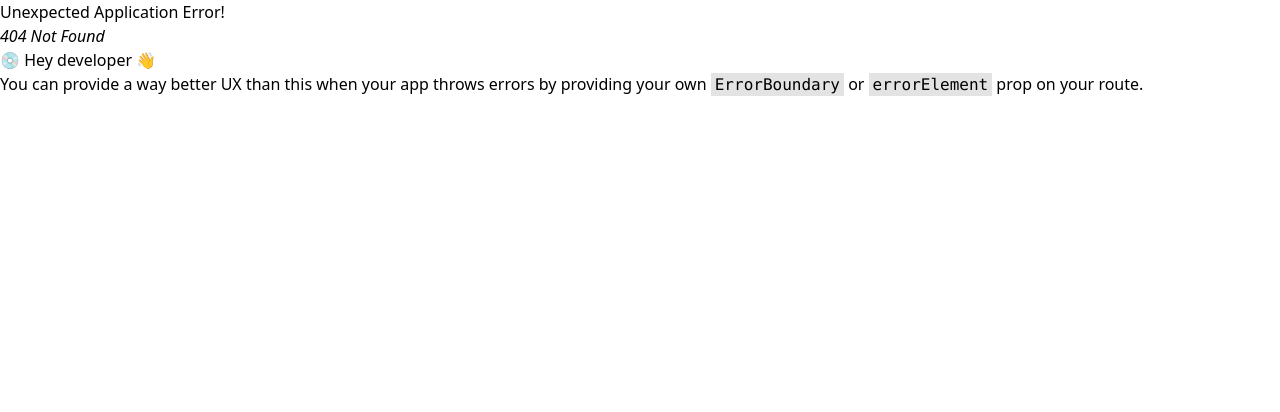
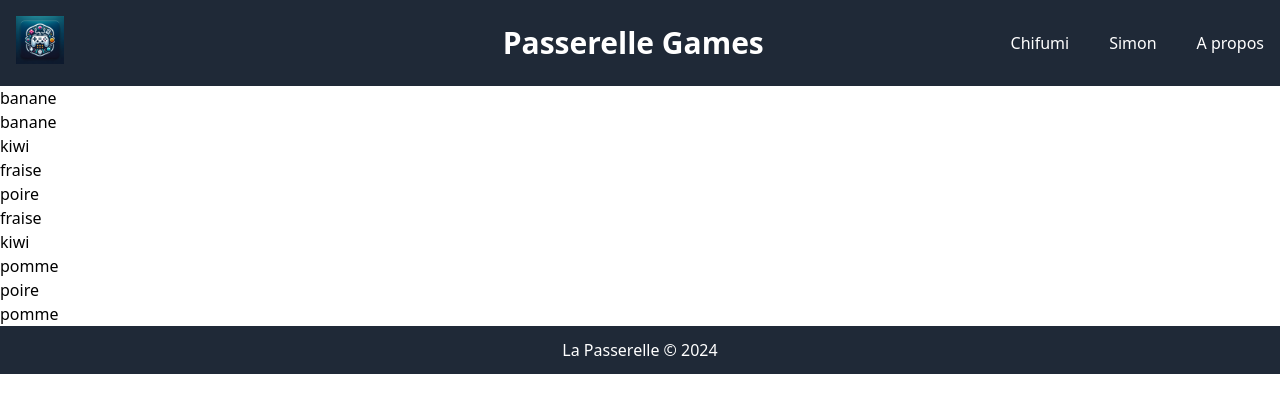
Before and after one commit to JulienPoirierWebDev/passerelle_game, a React (Vite) app in the folder games/: page /memory in a window 1280 px wide. Before the commit this address had no page. Shown: the top 412 px of the page. Built offline with nearby package versions, Linux system fonts and the light colour scheme.

Commit message:
départ memoryBoard

```diff
--- /dev/null
+++ b/games/src/components/memory/memoryBoard/MemoryBoard.jsx
@@ -0,0 +1,117 @@
+import { useState } from "react";
+
+
+function MemoryBoard() {
+
+    const cards = [
+        {
+            id: 1,
+            name: 'banane',
+            flip: false,
+            find: false
+        },
+        {
+            id: 2,
+            name: 'banane',
+            flip: false,
+            find: false
+        },
+        {
+            id: 3,
+            name: 'fraise',
+            flip: false,
+            find: false
+        },
+        {
+            id: 4,
+            name: 'fraise',
+            flip: false,
+            find: false
+        },
+        {
+            id: 5,
+            name: 'kiwi',
+            flip: false,
+            find: false
+        },
+        {
+            id: 6,
+            name: 'kiwi',
+            flip: false,
+            find: false
+        },
+        {
+            id: 7,
+            name: 'pomme',
+            flip: false,
+            find: false
+        },
+        {
+            id: 8,
+            name: 'pomme',
+            flip: false,
+            find: false
+        },
+        {
+            id: 9,
+            name: 'poire',
+            flip: false,
+            find: false
+        },
+        {
+            id: 10,
+            name: 'poire',
+            flip: false,
+            find: false
+        },
+    ]
+    const [shuffledCards, setShuffledCards] = useState(cards.sort(() => Math.random() - 0.5));
+    let choices = [];
+    let score = cards.length;
+
+    function handleClick(card) {
+        if(card.flip === true) {
+            return;
+        }
+        choices.push(card);
+        card.flip = true;
+
+        if (choices.length === 2) {
+            if (choices[0].name === choices[1].name) {
+                choices.map((element) => {
+                    const newTable = [...shuffledCards];
+                    newTable[shuffledCards.indexOf(element)].find = true;
+                    setShuffledCards(newTable);
+                })
+                choices = [];
+                console.log(shuffledCards);
+            } else {
+                choices.map((element) => {
+                    const newTable = [...shuffledCards];
+                    newTable[shuffledCards.indexOf(element)].flip = false;
+                    setShuffledCards(newTable);
+                })
+                choices = [];
+                score--;
+                console.log(score);
+                console.log(shuffledCards);
+            }
+        }
+    }
+    return (
+        <>
+            <div>{
+                shuffledCards.map((card) => {
+                    const style = card.flip ? 'cursor-not-allowed' : 'cursor-pointer';
+                    return (
+                        <p className={style} onClick={() => handleClick(card)} key={card.id}>{card.name}</p>
+                    )
+                })
+            }
+
+            </div>
+        </>
+    )
+}
+
+export default MemoryBoard;
--- a/games/src/main.jsx
+++ b/games/src/main.jsx
@@ -9,6 +9,7 @@ import HomePage from "./pages/home/index.jsx";
 import GameSimon from "./components/gameSimon/GameSimon.jsx";
 import ChifumiGame from "./pages/chifumi/index.jsx";
 import ProposPage from "./pages/apropos/ProposPage.jsx";
+import MemoryBoard from "./components/memory/memoryBoard/MemoryBoard.jsx";
 
 
 const router = createBrowserRouter([
@@ -19,6 +20,7 @@ const router = createBrowserRouter([
       { path: "/simon", element: <GameSimon /> },
       { path: "/chifumi", element: <ChifumiGame /> },
       { path: "/apropos", element: <ProposPage /> },
+      { path: "/memory", element: <MemoryBoard /> },
     ],
   },
 ]);
```
